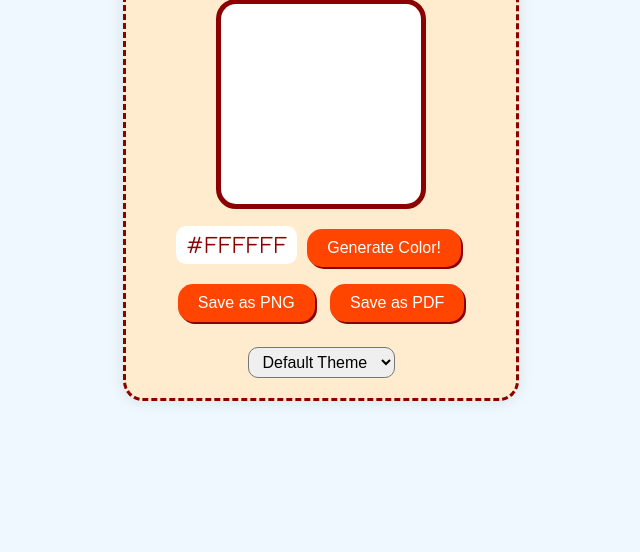
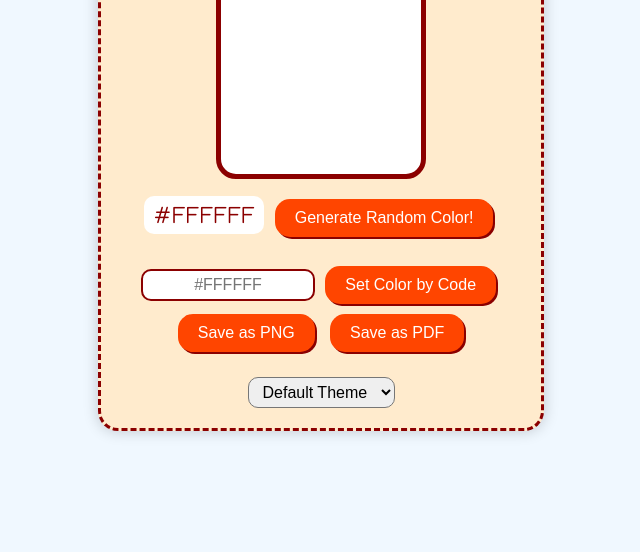
Before and after one commit to SriRanjani30/Colour-Generator, a plain HTML site: page Colour.html in a window 1280 px wide. Shown: the part 248-800 px from the top of the page, without its empty margins (319-959 px from the left). Drawn offline with Linux system fonts and the light colour scheme.

Commit message:
Update Colour.html

```diff
--- a/Colour.html
+++ b/Colour.html
@@ -19,8 +19,8 @@
             text-align: center;
             padding: 20px;
             border-radius: 20px;
-            box-shadow: 0 0 15px rgba(0, 0, 0, 0.1);
-            max-width: 350px;
+            box-shadow: 0 0 15px rgba(0, 0, 0, 0.2);
+            max-width: 400px;
             border: 3px dashed #8b0000;
             background-color: #ffebcd;
             transition: background-color 0.5s ease, border-color 0.5s ease;
@@ -51,7 +51,7 @@
             display: inline-block;
             transition: color 0.5s ease;
         }
-        #generateBtn, #savePngBtn, #savePdfBtn {
+        #generateBtn, #savePngBtn, #savePdfBtn, #setColorBtn {
             padding: 10px 20px;
             font-size: 1rem;
             color: #fff;
@@ -63,15 +63,20 @@
             box-shadow: 2px 2px #8b0000;
             margin: 5px;
         }
-        #generateBtn:hover, #savePngBtn:hover, #savePdfBtn:hover {
+        #generateBtn:hover, #savePngBtn:hover, #savePdfBtn:hover, #setColorBtn:hover {
             background-color: #ff6347;
         }
-        #themeSelect {
+        #themeSelect, #colorInput {
             margin-top: 20px;
             font-size: 1rem;
             padding: 5px 10px;
             border-radius: 10px;
             cursor: pointer;
+        }
+        #colorInput {
+            width: 150px;
+            border: 2px solid #8b0000;
+            text-align: center;
         }
     </style>
 </head>
@@ -80,7 +85,9 @@
         <h1>Color Generator</h1>
         <div id="colorBox"></div>
         <div id="colorCode">#FFFFFF</div>
-        <button id="generateBtn">Generate Color!</button>
+        <button id="generateBtn">Generate Random Color!</button>
+        <input type="text" id="colorInput" placeholder="#FFFFFF" maxlength="7">
+        <button id="setColorBtn">Set Color by Code</button>
         <button id="savePngBtn">Save as PNG</button>
         <button id="savePdfBtn">Save as PDF</button>
         <select id="themeSelect">
@@ -105,6 +112,15 @@
             const randomColor = getRandomColor();
             document.getElementById('colorBox').style.backgroundColor = randomColor;
             document.getElementById('colorCode').textContent = randomColor;
+        }
+        function setColorByCode() {
+            const colorCode = document.getElementById('colorInput').value.trim();
+            if (/^#[0-9A-F]{6}$/i.test(colorCode)) {
+                document.getElementById('colorBox').style.backgroundColor = colorCode;
+                document.getElementById('colorCode').textContent = colorCode;
+            } else {
+                alert('Invalid color code! Please enter a valid hex color code.');
+            }
         }
         function changeTheme(theme) {
             const body = document.body;
@@ -158,6 +174,7 @@
             });
         }
         document.getElementById('generateBtn').addEventListener('click', generateColor);
+        document.getElementById('setColorBtn').addEventListener('click', setColorByCode);
         document.getElementById('themeSelect').addEventListener('change', function() {
             changeTheme(this.value);
         });
```
